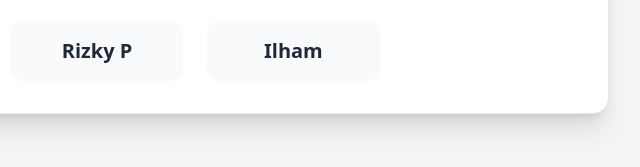
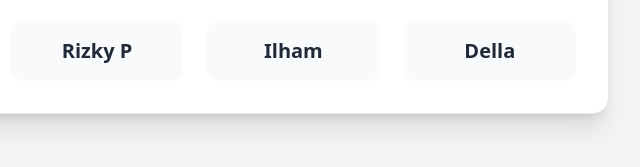
Before and after one commit to Rven24/biodatakelas10, a plain HTML site: page index.html in a window 1280 px wide. Shown: the part 491-658 px from the top of the page, 543-1183 px from the left. Drawn offline with nearby package versions, Linux system fonts and the light colour scheme.

Commit message:
update index.html

```diff
--- a/index.html
+++ b/index.html
@@ -59,6 +59,9 @@
             <a href="/ilham/index.html" class="group relative flex flex-col items-center justify-center bg-gray-50 dark:bg-gray-700 rounded-xl p-4 transition-all duration-300 ease-in-out hover:bg-blue-500 dark:hover:bg-blue-600 transform hover:-translate-y-2 hover:shadow-lg">
                 <span class="text-xl font-semibold group-hover:text-white transition-colors duration-300">Ilham</span>
             </a>
+            <a href="/della/index.html" class="group relative flex flex-col items-center justify-center bg-gray-50 dark:bg-gray-700 rounded-xl p-4 transition-all duration-300 ease-in-out hover:bg-blue-500 dark:hover:bg-blue-600 transform hover:-translate-y-2 hover:shadow-lg">
+                <span class="text-xl font-semibold group-hover:text-white transition-colors duration-300">Della</span>
+            </a>
         </div>
     </div>
 
```
